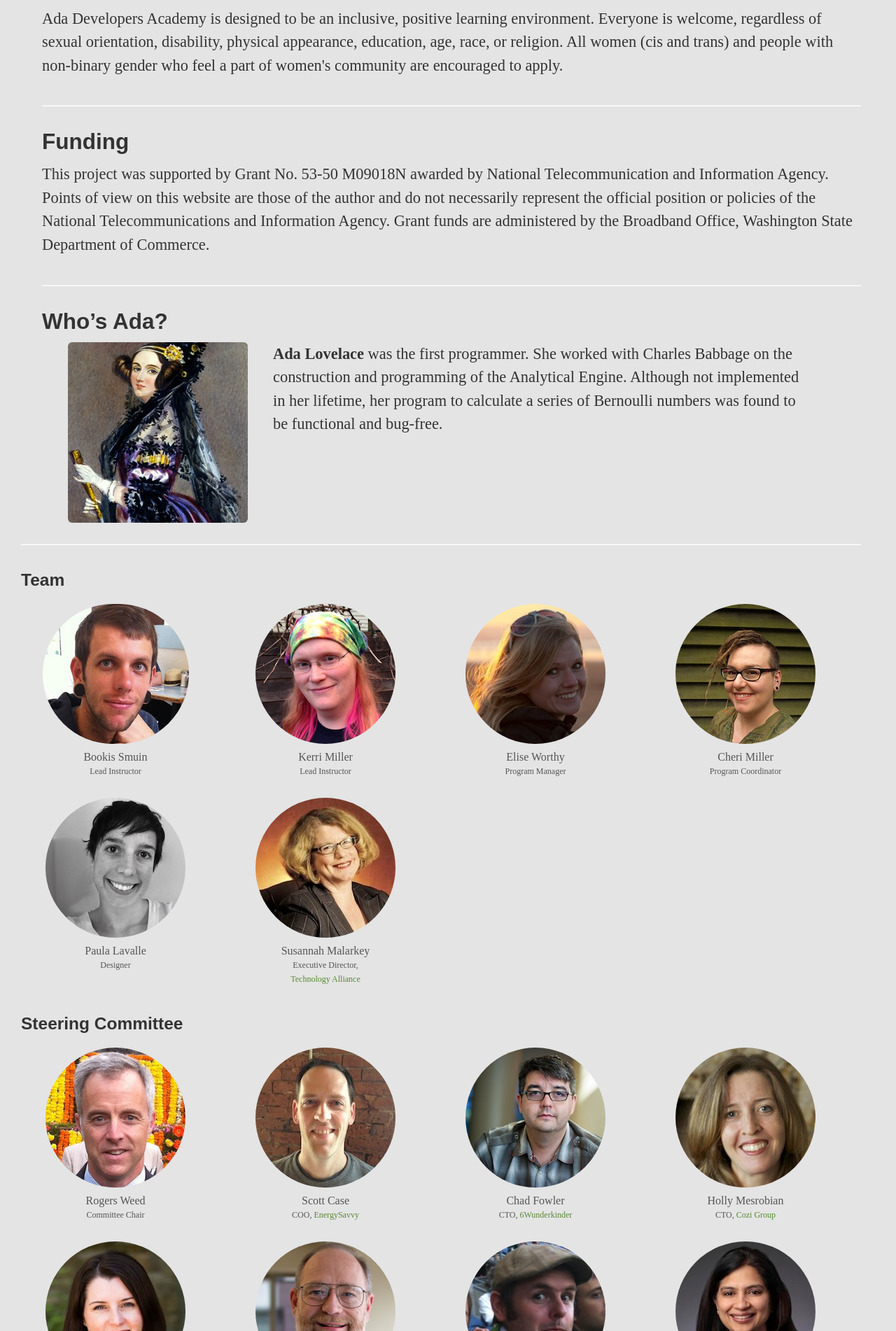
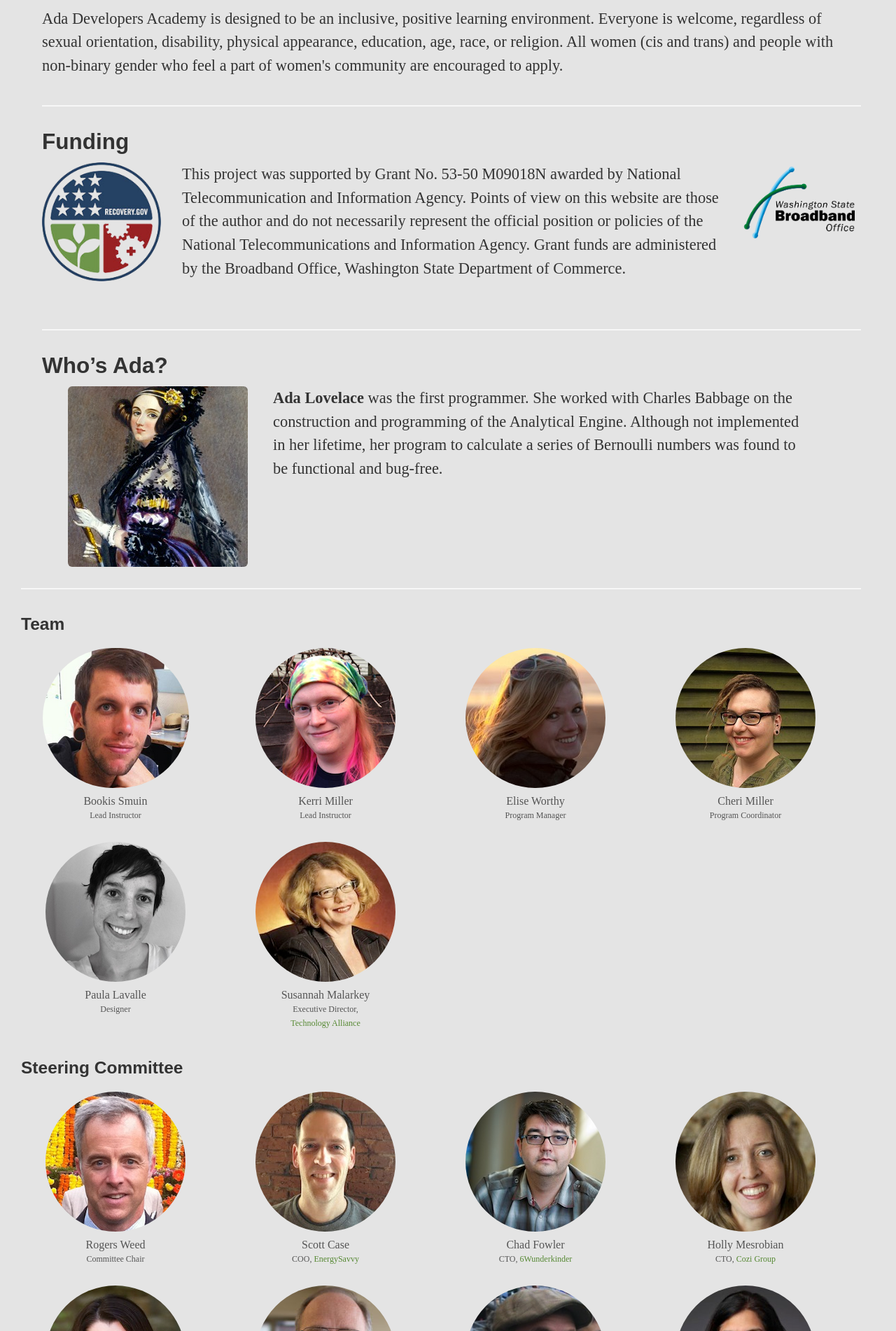
Before and after one commit to Ada-Developers-Academy/adadevelopersacademy.org, a Jekyll site: the page built from about/index.html, in a window 1280 px wide. Shown: the part 1332-3234 px from the top of the page at 70% size. Built offline with Jekyll 4.4.1, drawn with Linux system fonts in a browser that asks for light colours; nearby versions of some CDN libraries.

Commit message:
Add broadband and ARRA logos.

```diff
--- a/about/index.html
+++ b/about/index.html
@@ -41,12 +41,15 @@ sitemap:
       </p>
       <hr>
       <h2>Inclusivity</h2>
-      <p>
-        Ada Developers Academy is designed to be an inclusive, positive learning environment. Everyone is welcome, regardless of sexual orientation, disability, physical appearance, education, age, race, or religion. All women (cis and trans) and people with non-binary gender who feel a part of women's community are encouraged to apply.
-      </p>
+      <p>Ada Developers Academy is designed to be an inclusive, positive learning environment. Everyone is welcome, regardless of sexual orientation, disability, physical appearance, education, age, race, or religion. All women (cis and trans) and people with non-binary gender who feel a part of women's community are encouraged to apply.</p>
       <hr>
       <h2>Funding</h2>
-      <p>This project was supported by Grant No. 53-50 M09018N awarded by National Telecommunication and Information Agency. Points of view on this website are those of the author and do not necessarily represent the official position or policies of the National Telecommunications and Information Agency. Grant funds are administered by the Broadband Office, Washington State Department of Commerce.</p>
+      <div class="row">
+        <div class="span2"><img src="/images/logos/recovery.png" /></div>
+        <div class="span8">
+          <p>This project was supported by Grant No. 53-50 M09018N awarded by National Telecommunication and Information Agency. Points of view on this website are those of the author and do not necessarily represent the official position or policies of the National Telecommunications and Information Agency. Grant funds are administered by the Broadband Office, Washington State Department of Commerce.</p></div>
+        <div class="span2"><img src="/images/logos/broadband.png" /></div>
+      </div>
       <hr>
       <h2>Who’s Ada?</h2>
       <div class='span3 text-center'>
```
Also changed, not shown: images/logos/broadband.png (added), images/logos/recovery.png (added).
